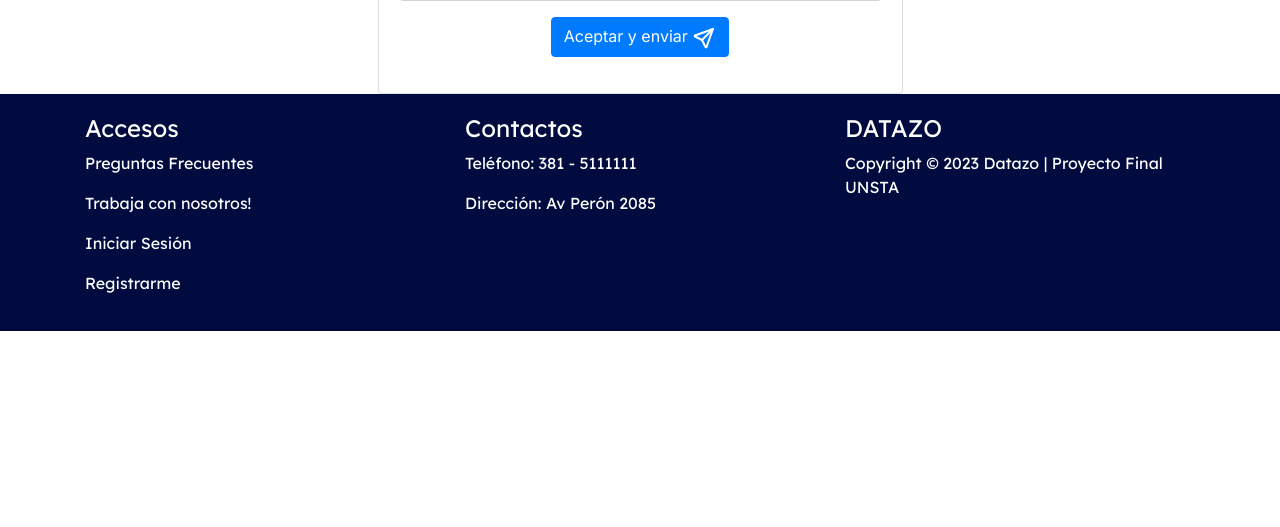
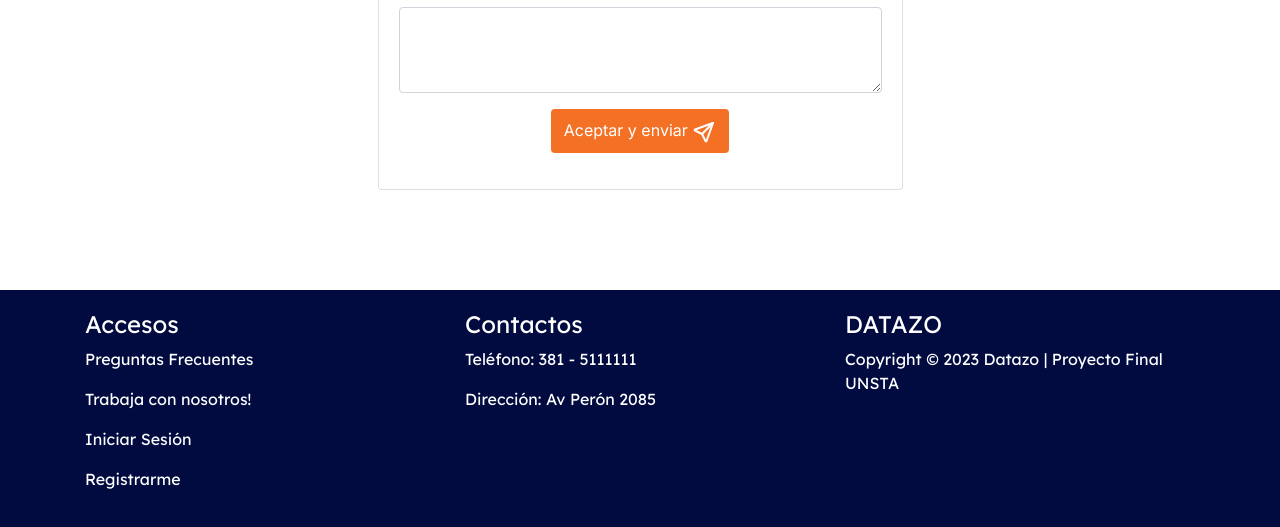
Before and after one commit to Nicholas027/ProfessionalsTradeApplication-Backend, a Node project: template views/acceptarTrabajoForm.hbs in a window 1280 px wide. Shown: the part 878-1405 px from the top of the page. Before the commit the page ends 1209 px from the top, so only its background shows below. Run offline with Node 20 templates, Linux system fonts and the light colour scheme; the template is opened without the code that fills it, so the values that code supplies are empty; some libraries are stand-ins or nearby versions.

Commit message:
orange button

```diff
--- a/views/acceptarTrabajoForm.hbs
+++ b/views/acceptarTrabajoForm.hbs
@@ -1,6 +1,6 @@
 <div
   class="d-flex align-items-center justify-content-center"
-  style="min-height: 100vh;"
+  style="min-height: 100vh; margin-top: 100px; margin-bottom: 100px;"
 >
   <div class="container">
     <div class="row justify-content-center">
@@ -64,7 +64,7 @@
               <input type="hidden" id="direccionCliente" value="{{direccionCliente}}">
 
               <div class="text-center">
-                <button type="submit" class="btn btn-primary">Aceptar y enviar <svg xmlns="http://www.w3.org/2000/svg" class="icon icon-tabler icon-tabler-send" width="24" height="24" viewBox="0 0 24 24" stroke-width="2" stroke="currentColor" fill="none" stroke-linecap="round" stroke-linejoin="round">
+                <button type="submit" class="btn" style="background-color: #F47024; color: white; border: 1px solid #F47024, border-radius: 5px; padding: 8px 12px; font-size: 1.0em; height: auto; width: auto">Aceptar y enviar <svg xmlns="http://www.w3.org/2000/svg" class="icon icon-tabler icon-tabler-send" width="24" height="24" viewBox="0 0 24 24" stroke-width="2" stroke="currentColor" fill="none" stroke-linecap="round" stroke-linejoin="round">
    <path stroke="none" d="M0 0h24v24H0z" fill="none"></path>
    <path d="M10 14l11 -11"></path>
    <path d="M21 3l-6.5 18a.55 .55 0 0 1 -1 0l-3.5 -7l-7 -3.5a.55 .55 0 0 1 0 -1l18 -6.5"></path>
```
